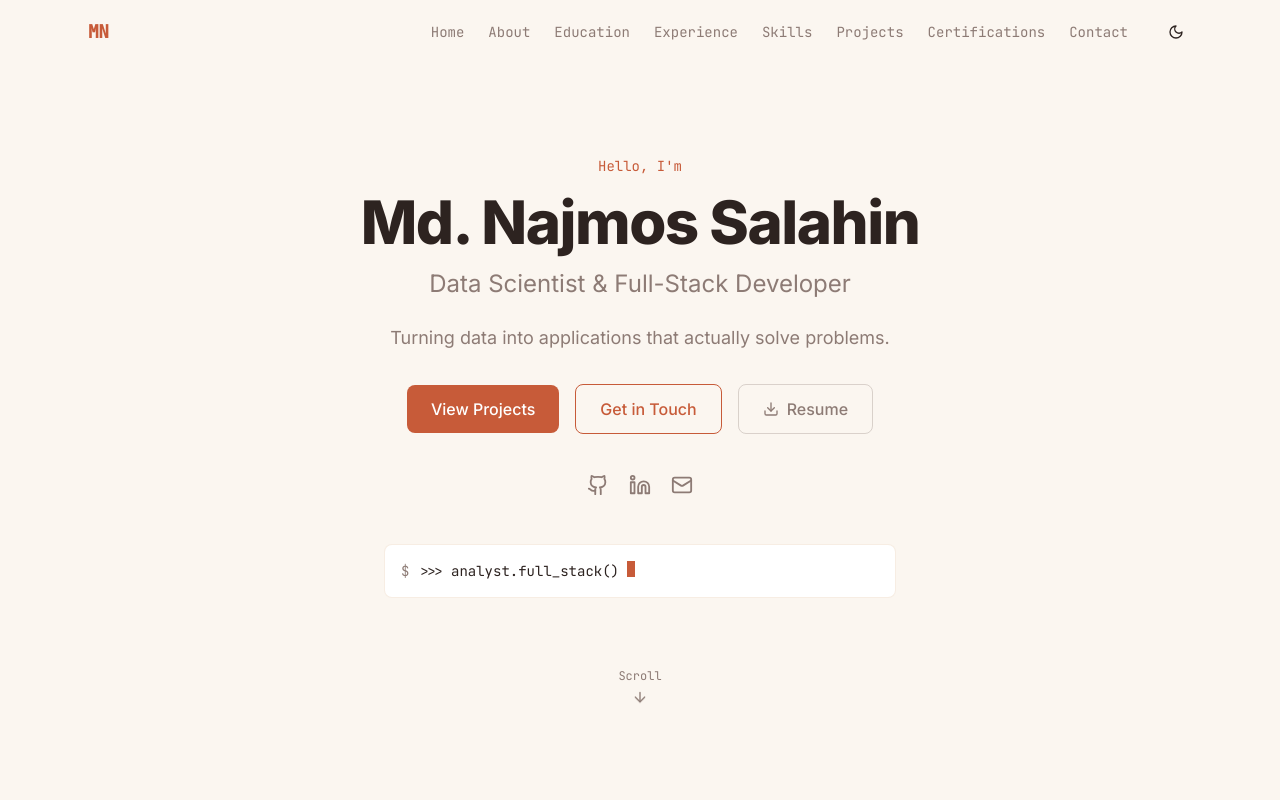
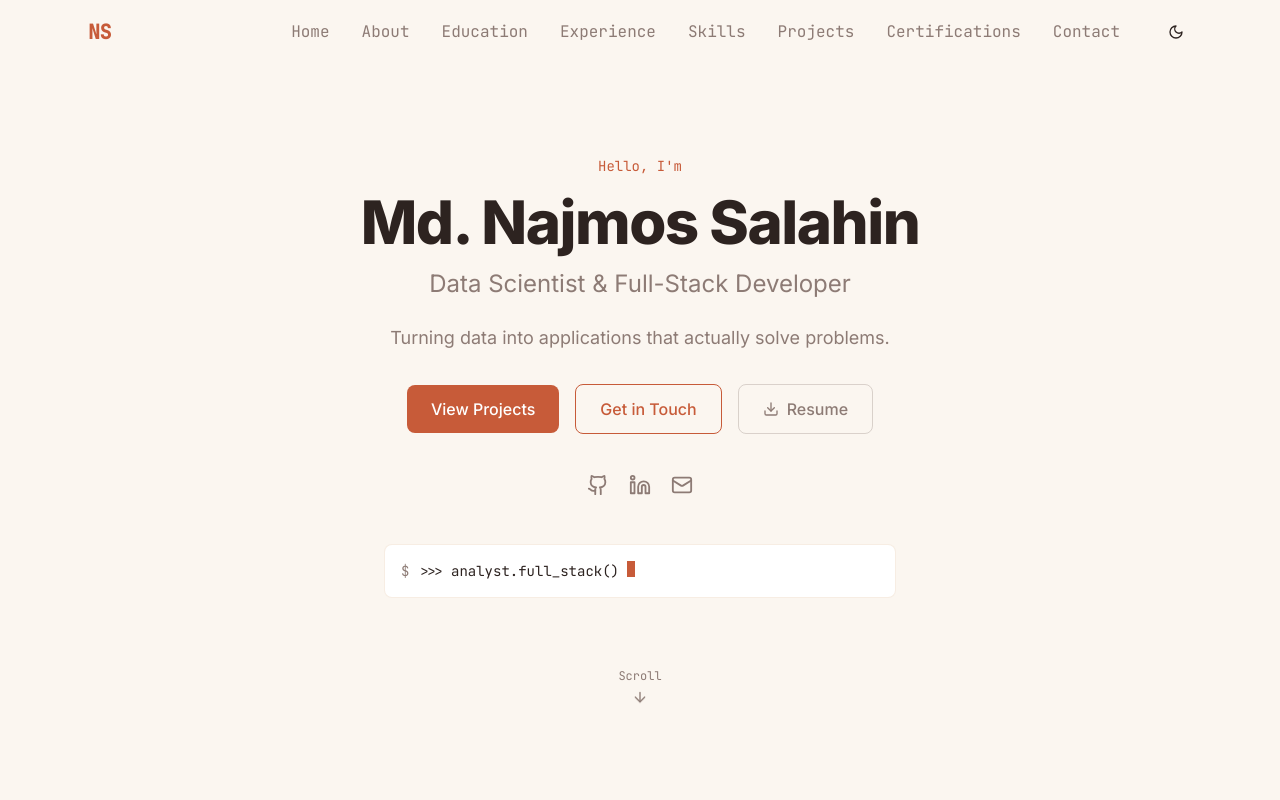
Before and after one commit to NajmosSalahin/Portfolio, a React (Vite) app: page / in a window 1280 px wide. Shown: the top 800 px of the page. Built offline with nearby package versions, Linux system fonts and the light colour scheme.

Commit message:
Replace MD with NS initials, fix nav font sizing

```diff
--- a/src/components/Navbar.jsx
+++ b/src/components/Navbar.jsx
@@ -37,13 +37,14 @@ export default function Navbar({ dark, setDark }) {
 
   const initials = profile.name
     .split(" ")
+    .filter((w) => !w.includes(".") && w.length > 1)
     .map((w) => w[0])
     .join("")
     .slice(0, 2);
 
   return (
     <nav
-      className={`fixed top-0 left-0 right-0 z-50 font-mono text-sm transition-all duration-300 ${
+      className={`fixed top-0 left-0 right-0 z-50 font-mono text-sm sm:text-base transition-all duration-300 ${
         scrolled
           ? "bg-warm-bg/90 dark:bg-dark-bg/90 backdrop-blur-md shadow-sm"
           : "bg-transparent"
@@ -54,12 +55,12 @@ export default function Navbar({ dark, setDark }) {
           to="hero"
           smooth
           duration={500}
-          className="text-lg font-bold tracking-tight cursor-pointer text-warm-accent dark:text-dark-accent"
+          className="text-xl font-bold tracking-tight cursor-pointer text-warm-accent dark:text-dark-accent"
         >
           {initials}
         </ScrollLink>
 
-        <div className="hidden md:flex items-center gap-6">
+        <div className="hidden md:flex items-center gap-8">
           {links.map((link) => (
             <ScrollLink
               key={link.to}
```
